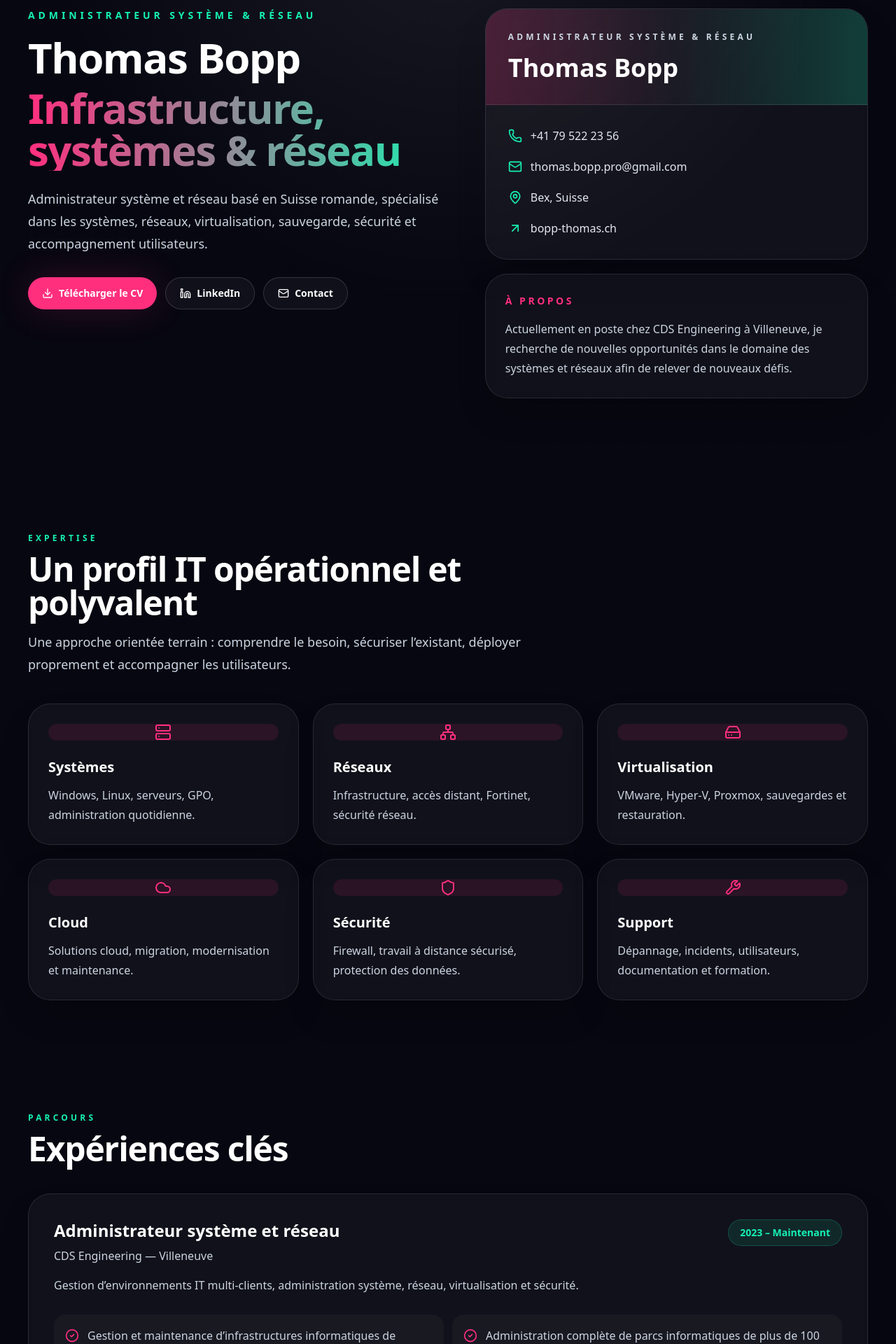
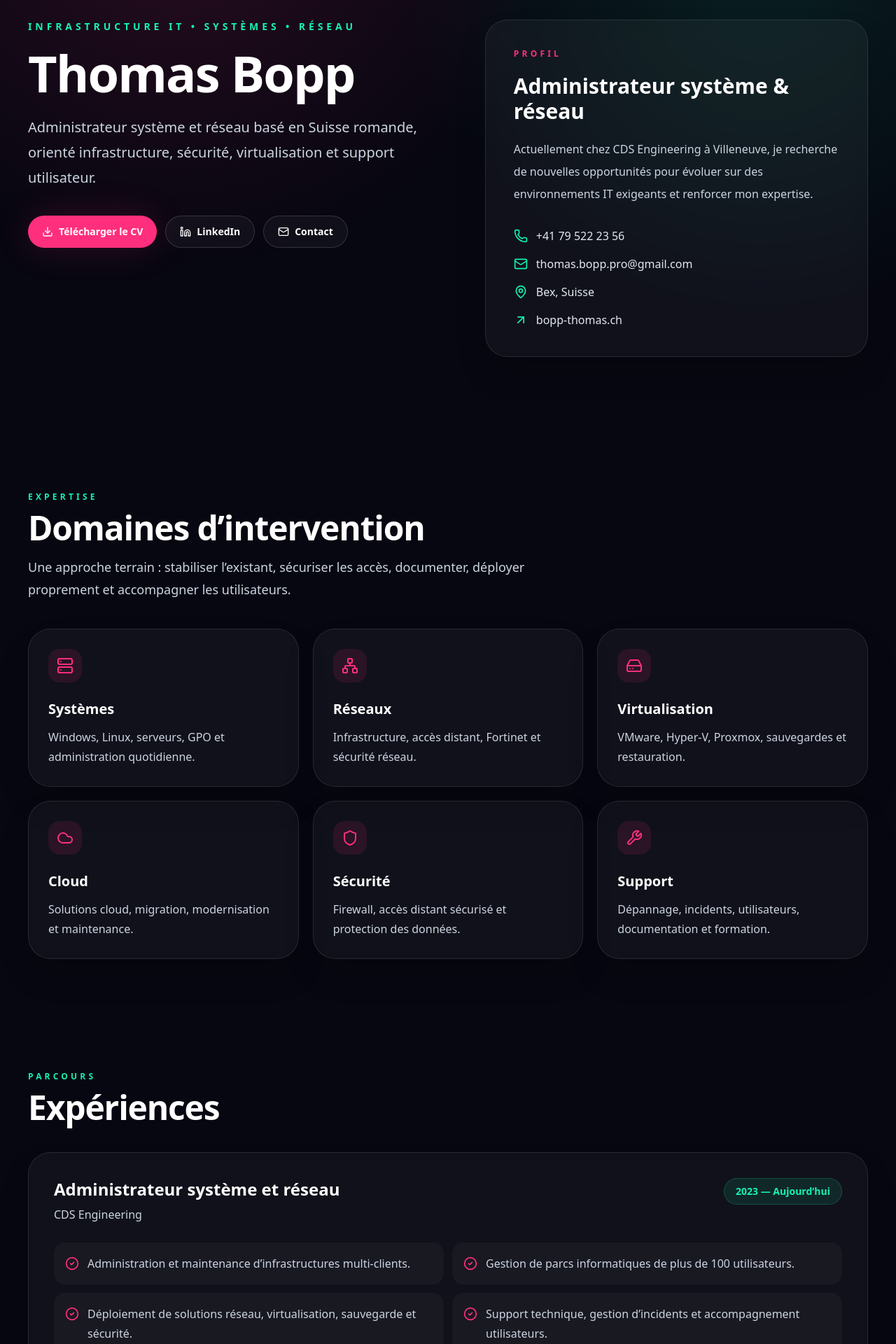
Before and after one commit to boppthomas/CV, a Next.js app: page / in a window 1280 px wide. Shown: the part 160-2080 px from the top of the page at 70% size. Built offline with nearby package versions, Linux system fonts and the light colour scheme.

Commit message:
Update page.js

```diff
--- a/app/page.js
+++ b/app/page.js
@@ -13,8 +13,8 @@ import {
   Network,
   HardDrive,
   Wrench,
+  CheckCircle2,
   ArrowUpRight,
-  CheckCircle2,
 } from "lucide-react";
 
 const profile = {
@@ -27,84 +27,45 @@ const profile = {
   linkedin: "https://www.linkedin.com/in/thomas-bopp-184a81295/",
 };
 
+const skills = [
+  { icon: Server, title: "Systèmes", text: "Windows, Linux, serveurs, GPO et administration quotidienne." },
+  { icon: Network, title: "Réseaux", text: "Infrastructure, accès distant, Fortinet et sécurité réseau." },
+  { icon: HardDrive, title: "Virtualisation", text: "VMware, Hyper-V, Proxmox, sauvegardes et restauration." },
+  { icon: Cloud, title: "Cloud", text: "Solutions cloud, migration, modernisation et maintenance." },
+  { icon: Shield, title: "Sécurité", text: "Firewall, accès distant sécurisé et protection des données." },
+  { icon: Wrench, title: "Support", text: "Dépannage, incidents, utilisateurs, documentation et formation." },
+];
+
 const experiences = [
   {
     role: "Administrateur système et réseau",
     company: "CDS Engineering",
-    location: "Villeneuve",
-    period: "2023 – Maintenant",
-    impact:
-      "Gestion d’environnements IT multi-clients, administration système, réseau, virtualisation et sécurité.",
+    period: "2023 — Aujourd’hui",
     tasks: [
-      "Gestion et maintenance d’infrastructures informatiques de plusieurs entreprises.",
-      "Administration complète de parcs informatiques de plus de 100 employés.",
-      "Conception et déploiement de solutions d’amélioration et de remplacement d’infrastructures réseau.",
-      "Mise en place de solutions sécurisées pour le travail à distance.",
-      "Administration VMware, Hyper-V, Proxmox, Veeam et passerelles Fortinet.",
+      "Administration et maintenance d’infrastructures multi-clients.",
+      "Gestion de parcs informatiques de plus de 100 utilisateurs.",
+      "Déploiement de solutions réseau, virtualisation, sauvegarde et sécurité.",
+      "Support technique, gestion d’incidents et accompagnement utilisateurs.",
     ],
   },
   {
     role: "Freelance IT",
     company: "ABBCS",
-    location: "Bex",
-    period: "2018 – 2023",
-    impact:
-      "Accompagnement de clients de l’analyse du besoin jusqu’à la mise en production.",
+    period: "2018 — 2023",
     tasks: [
       "Gestion et suivi d’un portefeuille clients.",
       "Dépannage et déploiement de solutions informatiques adaptées.",
-      "Pilotage de projets clients et accompagnement utilisateurs.",
-      "Formation sur divers logiciels et environnements de travail.",
+      "Pilotage de projets de l’analyse du besoin à la mise en production.",
+      "Formation et accompagnement des utilisateurs.",
     ],
   },
-];
-
-const skills = [
-  {
-    icon: Server,
-    title: "Systèmes",
-    text: "Windows, Linux, serveurs, GPO, administration quotidienne.",
-  },
-  {
-    icon: Network,
-    title: "Réseaux",
-    text: "Infrastructure, accès distant, Fortinet, sécurité réseau.",
-  },
-  {
-    icon: HardDrive,
-    title: "Virtualisation",
-    text: "VMware, Hyper-V, Proxmox, sauvegardes et restauration.",
-  },
-  {
-    icon: Cloud,
-    title: "Cloud",
-    text: "Solutions cloud, migration, modernisation et maintenance.",
-  },
-  {
-    icon: Shield,
-    title: "Sécurité",
-    text: "Firewall, travail à distance sécurisé, protection des données.",
-  },
-  {
-    icon: Wrench,
-    title: "Support",
-    text: "Dépannage, incidents, utilisateurs, documentation et formation.",
-  },
-];
-
-const strengths = [
-  "Autonome",
-  "Organisé",
-  "Teamwork",
-  "Jovial",
-  "Méthodique",
 ];
 
 function Button({ href, children, variant = "primary" }) {
   const style =
     variant === "primary"
       ? "bg-squidPink text-white shadow-glow hover:scale-[1.02]"
-      : "border border-white/15 bg-white/[0.04] text-white hover:border-squidGreen/60 hover:bg-white/[0.08]";
+      : "border border-white/15 bg-white/[0.04] text-white hover:border-squidGreen/50 hover:bg-white/[0.08]";
 
   return (
     <a
@@ -120,9 +81,7 @@ function Button({ href, children, variant = "primary" }) {
 
 function Card({ children, className = "" }) {
   return (
-    <div
-      className={`rounded-[2rem] border border-white/10 bg-white/[0.045] shadow-2xl backdrop-blur ${className}`}
-    >
+    <div className={`rounded-[2rem] border border-white/10 bg-white/[0.045] shadow-2xl backdrop-blur ${className}`}>
       {children}
     </div>
   );
@@ -131,17 +90,9 @@ function Card({ children, className = "" }) {
 function SectionTitle({ eyebrow, title, text }) {
   return (
     <div className="mb-10 max-w-3xl">
-      <p className="text-xs font-bold uppercase tracking-[0.35em] text-squidGreen">
-        {eyebrow}
-      </p>
-
-      <h2 className="mt-3 text-3xl font-black tracking-tight text-white md:text-5xl">
-        {title}
-      </h2>
-
-      {text && (
-        <p className="mt-4 text-lg leading-8 text-slate-300">{text}</p>
-      )}
+      <p className="text-xs font-bold uppercase tracking-[0.35em] text-squidGreen">{eyebrow}</p>
+      <h2 className="mt-3 text-3xl font-black tracking-tight text-white md:text-5xl">{title}</h2>
+      {text && <p className="mt-4 text-lg leading-8 text-slate-300">{text}</p>}
     </div>
   );
 }
@@ -149,70 +100,43 @@ function SectionTitle({ eyebrow, title, text }) {
 export default function Home() {
   return (
     <main className="relative min-h-screen overflow-hidden bg-ink text-slate-100">
-      <div className="noise pointer-events-none fixed inset-0 opacity-40" />
-
-      <div className="pointer-events-none fixed inset-0 bg-[radial-gradient(circle_at_50%_0%,rgba(255,255,255,.08),transparent_38rem)]" />
+      <div className="noise pointer-events-none fixed inset-0 opacity-30" />
+      <div className="pointer-events-none fixed inset-0 bg-[radial-gradient(circle_at_20%_0%,rgba(255,47,125,.14),transparent_34rem),radial-gradient(circle_at_85%_15%,rgba(22,242,179,.10),transparent_32rem)]" />
 
       <header className="relative z-10 mx-auto flex max-w-7xl items-center justify-between px-6 py-6 md:px-10">
         <a href="#top" className="flex items-center gap-3">
           <div className="flex h-11 w-11 items-center justify-center rounded-2xl border border-squidPink/50 bg-squidPink/10 font-black text-white">
             TB
           </div>
-
           <div>
-            <p className="font-bold leading-none text-white">
-              Thomas Bopp
-            </p>
-
-            <p className="mt-1 text-xs text-slate-400">
-              CV digital
-            </p>
+            <p className="font-bold leading-none text-white">{profile.name}</p>
+            <p className="mt-1 text-xs text-slate-400">{profile.role}</p>
           </div>
         </a>
 
         <nav className="hidden items-center gap-6 text-sm text-slate-300 md:flex">
-          <a href="#expertise" className="hover:text-white">
-            Expertise
-          </a>
-
-          <a href="#experience" className="hover:text-white">
-            Expériences
-          </a>
-
-          <a href="#contact" className="hover:text-white">
-            Contact
-          </a>
+          <a href="#expertise" className="hover:text-white">Expertise</a>
+          <a href="#experience" className="hover:text-white">Expériences</a>
+          <a href="#contact" className="hover:text-white">Contact</a>
         </nav>
       </header>
 
-      <section
-        id="top"
-        className="relative z-10 mx-auto grid max-w-7xl gap-12 px-6 pb-20 pt-12 md:grid-cols-[1.05fr_.95fr] md:px-10 md:pb-28 md:pt-20"
-      >
-        <motion.div
-          initial={{ opacity: 0, y: 24 }}
-          animate={{ opacity: 1, y: 0 }}
-          transition={{ duration: 0.7 }}
-        >
+      <section id="top" className="relative z-10 mx-auto grid max-w-7xl gap-12 px-6 pb-20 pt-16 md:grid-cols-[1.05fr_.95fr] md:px-10 md:pb-28 md:pt-24">
+        <motion.div initial={{ opacity: 0, y: 24 }} animate={{ opacity: 1, y: 0 }} transition={{ duration: 0.7 }}>
           <p className="mb-5 text-sm font-bold uppercase tracking-[0.35em] text-squidGreen">
-            Administrateur système & réseau
+            Infrastructure IT • Systèmes • Réseau
           </p>
 
-          <h1 className="max-w-4xl text-4xl font-black tracking-tight text-white md:text-6xl">
+          <h1 className="max-w-4xl text-5xl font-black tracking-tight text-white md:text-7xl">
             Thomas Bopp
-
-            <span className="mt-3 block bg-gradient-to-r from-squidPink to-squidGreen bg-clip-text text-transparent">
-              Infrastructure, systèmes & réseau
-            </span>
           </h1>
 
-          <p className="mt-6 max-w-2xl text-lg leading-8 text-slate-300">
-            Administrateur système et réseau basé en Suisse romande,
-            spécialisé dans les systèmes, réseaux, virtualisation,
-            sauvegarde, sécurité et accompagnement utilisateurs.
+          <p className="mt-6 max-w-2xl text-xl leading-9 text-slate-300">
+            Administrateur système et réseau basé en Suisse romande, orienté infrastructure, sécurité,
+            virtualisation et support utilisateur.
           </p>
 
-          <div className="mt-8 flex flex-wrap gap-3">
+          <div className="mt-9 flex flex-wrap gap-3">
             <Button href="/CV.pdf">
               <Download className="mr-2 h-4 w-4" />
               Télécharger le CV
@@ -223,33 +147,29 @@ export default function Home() {
               LinkedIn
             </Button>
 
-            <Button
-              href={`mailto:${profile.email}`}
-              variant="secondary"
-            >
+            <Button href={`mailto:${profile.email}`} variant="secondary">
               <Mail className="mr-2 h-4 w-4" />
               Contact
             </Button>
           </div>
         </motion.div>
 
-        <motion.div
-          initial={{ opacity: 0, scale: 0.96 }}
-          animate={{ opacity: 1, scale: 1 }}
-          transition={{ duration: 0.7, delay: 0.08 }}
-        >
-          <Card className="overflow-hidden">
-            <div className="border-b border-white/10 bg-gradient-to-r from-squidPink/20 via-white/[0.02] to-squidGreen/20 p-8">
-              <p className="text-xs font-bold uppercase tracking-[0.35em] text-slate-300">
-                {profile.role}
-              </p>
+        <motion.div initial={{ opacity: 0, scale: 0.96 }} animate={{ opacity: 1, scale: 1 }} transition={{ duration: 0.7, delay: 0.08 }}>
+          <Card className="p-8 md:p-10">
+            <p className="text-xs font-bold uppercase tracking-[0.35em] text-squidPink">
+              Profil
+            </p>
 
-              <h2 className="mt-4 text-4xl font-black text-white">
-                {profile.name}
-              </h2>
-            </div>
+            <h2 className="mt-5 text-3xl font-black text-white">
+              Administrateur système & réseau
+            </h2>
 
-            <div className="space-y-5 p-8 text-slate-200">
+            <p className="mt-5 leading-8 text-slate-300">
+              Actuellement chez CDS Engineering à Villeneuve, je recherche de nouvelles opportunités
+              pour évoluer sur des environnements IT exigeants et renforcer mon expertise.
+            </p>
+
+            <div className="mt-8 grid gap-4 text-slate-200">
               <div className="flex items-center gap-3">
                 <Phone className="h-5 w-5 text-squidGreen" />
                 {profile.phone}
@@ -271,29 +191,14 @@ export default function Home() {
               </div>
             </div>
           </Card>
-
-          <Card className="mt-5 p-7">
-            <p className="text-sm font-bold uppercase tracking-[0.25em] text-squidPink">
-              À propos
-            </p>
-
-            <p className="mt-4 leading-7 text-slate-300">
-              Actuellement en poste chez CDS Engineering à Villeneuve,
-              je recherche de nouvelles opportunités dans le domaine
-              des systèmes et réseaux afin de relever de nouveaux défis.
-            </p>
-          </Card>
         </motion.div>
       </section>
 
-      <section
-        id="expertise"
-        className="relative z-10 mx-auto max-w-7xl px-6 py-20 md:px-10"
-      >
+      <section id="expertise" className="relative z-10 mx-auto max-w-7xl px-6 py-20 md:px-10">
         <SectionTitle
           eyebrow="Expertise"
-          title="Un profil IT opérationnel et polyvalent"
-          text="Une approche orientée terrain : comprendre le besoin, sécuriser l’existant, déployer proprement et accompagner les utilisateurs."
+          title="Domaines d’intervention"
+          text="Une approche terrain : stabiliser l’existant, sécuriser les accès, documenter, déployer proprement et accompagner les utilisateurs."
         />
 
         <div className="grid gap-5 md:grid-cols-2 lg:grid-cols-3">
@@ -301,32 +206,21 @@ export default function Home() {
             const Icon = skill.icon;
 
             return (
-              <Card
-                key={skill.title}
-                className="p-7 transition hover:-translate-y-1 hover:border-squidPink/40"
-              >
-                <div className="flex h-13 w-13 items-center justify-center rounded-2xl bg-squidPink/10 text-squidPink">
+              <Card key={skill.title} className="p-7 transition hover:-translate-y-1 hover:border-squidPink/40">
+                <div className="flex h-12 w-12 items-center justify-center rounded-2xl bg-squidPink/10 text-squidPink">
                   <Icon className="h-6 w-6" />
                 </div>
 
-                <h3 className="mt-6 text-xl font-black text-white">
-                  {skill.title}
-                </h3>
-
-                <p className="mt-3 leading-7 text-slate-300">
-                  {skill.text}
-                </p>
+                <h3 className="mt-6 text-xl font-black text-white">{skill.title}</h3>
+                <p className="mt-3 leading-7 text-slate-300">{skill.text}</p>
               </Card>
             );
           })}
         </div>
       </section>
 
-      <section
-        id="experience"
-        className="relative z-10 mx-auto max-w-7xl px-6 py-20 md:px-10"
-      >
-        <SectionTitle eyebrow="Parcours" title="Expériences clés" />
+      <section id="experience" className="relative z-10 mx-auto max-w-7xl px-6 py-20 md:px-10">
+        <SectionTitle eyebrow="Parcours" title="Expériences" />
 
         <div className="space-y-6">
           {experiences.map((exp, index) => (
@@ -335,25 +229,13 @@ export default function Home() {
               initial={{ opacity: 0, y: 18 }}
               whileInView={{ opacity: 1, y: 0 }}
               viewport={{ once: true }}
-              transition={{
-                duration: 0.5,
-                delay: index * 0.08,
-              }}
+              transition={{ duration: 0.5, delay: index * 0.08 }}
             >
               <Card className="p-7 md:p-9">
                 <div className="flex flex-col justify-between gap-4 md:flex-row md:items-start">
                   <div>
-                    <h3 className="text-2xl font-black text-white">
-                      {exp.role}
-                    </h3>
-
-                    <p className="mt-2 text-slate-300">
-                      {exp.company} — {exp.location}
-                    </p>
-
-                    <p className="mt-4 max-w-3xl leading-7 text-slate-300">
-                      {exp.impact}
-                    </p>
+                    <h3 className="text-2xl font-black text-white">{exp.role}</h3>
+                    <p className="mt-2 text-slate-300">{exp.company}</p>
                   </div>
 
                   <span className="w-fit rounded-full border border-squidGreen/20 bg-squidGreen/10 px-4 py-2 text-sm font-bold text-squidGreen">
@@ -363,12 +245,8 @@ export default function Home() {
 
                 <div className="mt-7 grid gap-3 md:grid-cols-2">
                   {exp.tasks.map((task) => (
-                    <div
-                      key={task}
-                      className="flex gap-3 rounded-2xl bg-white/[0.03] p-4 leading-7 text-slate-300"
-                    >
+                    <div key={task} className="flex gap-3 rounded-2xl bg-white/[0.03] p-4 leading-7 text-slate-300">
                       <CheckCircle2 className="mt-1 h-5 w-5 shrink-0 text-squidPink" />
-
                       <p>{task}</p>
                     </div>
                   ))}
@@ -381,80 +259,47 @@ export default function Home() {
 
       <section className="relative z-10 mx-auto grid max-w-7xl gap-6 px-6 py-20 md:grid-cols-2 md:px-10">
         <Card className="p-8">
-          <p className="text-xs font-bold uppercase tracking-[0.35em] text-squidGreen">
-            Formation
-          </p>
-
-          <h2 className="mt-4 text-3xl font-black text-white">
-            ETML Lausanne
-          </h2>
-
-          <p className="mt-3 text-lg text-slate-300">
-            CFC informaticien généraliste
-          </p>
-
-          <p className="mt-2 text-slate-500">
-            2012 – 2017
-          </p>
+          <p className="text-xs font-bold uppercase tracking-[0.35em] text-squidGreen">Formation</p>
+          <h2 className="mt-4 text-3xl font-black text-white">ETML Lausanne</h2>
+          <p className="mt-3 text-lg text-slate-300">CFC informaticien généraliste</p>
+          <p className="mt-2 text-slate-500">2012 — 2017</p>
         </Card>
 
         <Card className="p-8">
-          <p className="text-xs font-bold uppercase tracking-[0.35em] text-squidGreen">
-            Soft skills
-          </p>
-
+          <p className="text-xs font-bold uppercase tracking-[0.35em] text-squidGreen">Qualités</p>
           <div className="mt-5 flex flex-wrap gap-3">
-            {strengths.map((item) => (
-              <span
-                key={item}
-                className="rounded-full border border-white/10 bg-white/[0.04] px-4 py-2 text-slate-200"
-              >
+            {["Autonome", "Organisé", "Teamwork", "Jovial", "Méthodique"].map((item) => (
+              <span key={item} className="rounded-full border border-white/10 bg-white/[0.04] px-4 py-2 text-slate-200">
                 {item}
               </span>
             ))}
           </div>
-
-          <p className="mt-5 leading-7 text-slate-300">
-            Un profil structuré, orienté solution et capable de faire
-            le lien entre technique et utilisateurs.
-          </p>
         </Card>
       </section>
 
-      <section
-        id="contact"
-        className="relative z-10 mx-auto max-w-7xl px-6 py-20 md:px-10"
-      >
+      <section id="contact" className="relative z-10 mx-auto max-w-7xl px-6 py-20 md:px-10">
         <Card className="overflow-hidden border-squidPink/20">
           <div className="grid gap-8 p-8 md:grid-cols-[1fr_auto] md:items-center md:p-10">
             <div>
-              <p className="text-xs font-bold uppercase tracking-[0.35em] text-squidPink">
-                Contact
-              </p>
-
+              <p className="text-xs font-bold uppercase tracking-[0.35em] text-squidPink">Contact</p>
               <h2 className="mt-4 text-4xl font-black text-white">
-                Discutons infrastructure, systèmes ou réseau.
+                Échangeons autour de vos besoins IT.
               </h2>
-
               <p className="mt-4 max-w-2xl leading-8 text-slate-300">
-                Disponible pour échanger autour d’opportunités IT,
-                de projets de modernisation, de support ou
-                d’administration d’infrastructures.
+                Disponible pour discuter d’opportunités en administration système, réseau,
+                infrastructure, support ou modernisation.
               </p>
             </div>
 
             <div className="flex flex-col gap-3 sm:flex-row md:flex-col">
               <Button href={`mailto:${profile.email}`}>
                 <Mail className="mr-2 h-4 w-4" />
-                Envoyer un email
+                Email
               </Button>
 
-              <Button
-                href={profile.linkedin}
-                variant="secondary"
-              >
+              <Button href={profile.linkedin} variant="secondary">
                 <Linkedin className="mr-2 h-4 w-4" />
-                Voir LinkedIn
+                LinkedIn
               </Button>
             </div>
           </div>
@@ -462,10 +307,7 @@ export default function Home() {
       </section>
 
       <footer className="relative z-10 mx-auto flex max-w-7xl flex-col gap-3 border-t border-white/10 px-6 py-8 text-sm text-slate-500 md:flex-row md:items-center md:justify-between md:px-10">
-        <p>
-          © {new Date().getFullYear()} Thomas Bopp — CV digital
-        </p>
-
+        <p>© {new Date().getFullYear()} Thomas Bopp</p>
         <p>Infrastructure • Réseau • Sécurité</p>
       </footer>
     </main>
```
